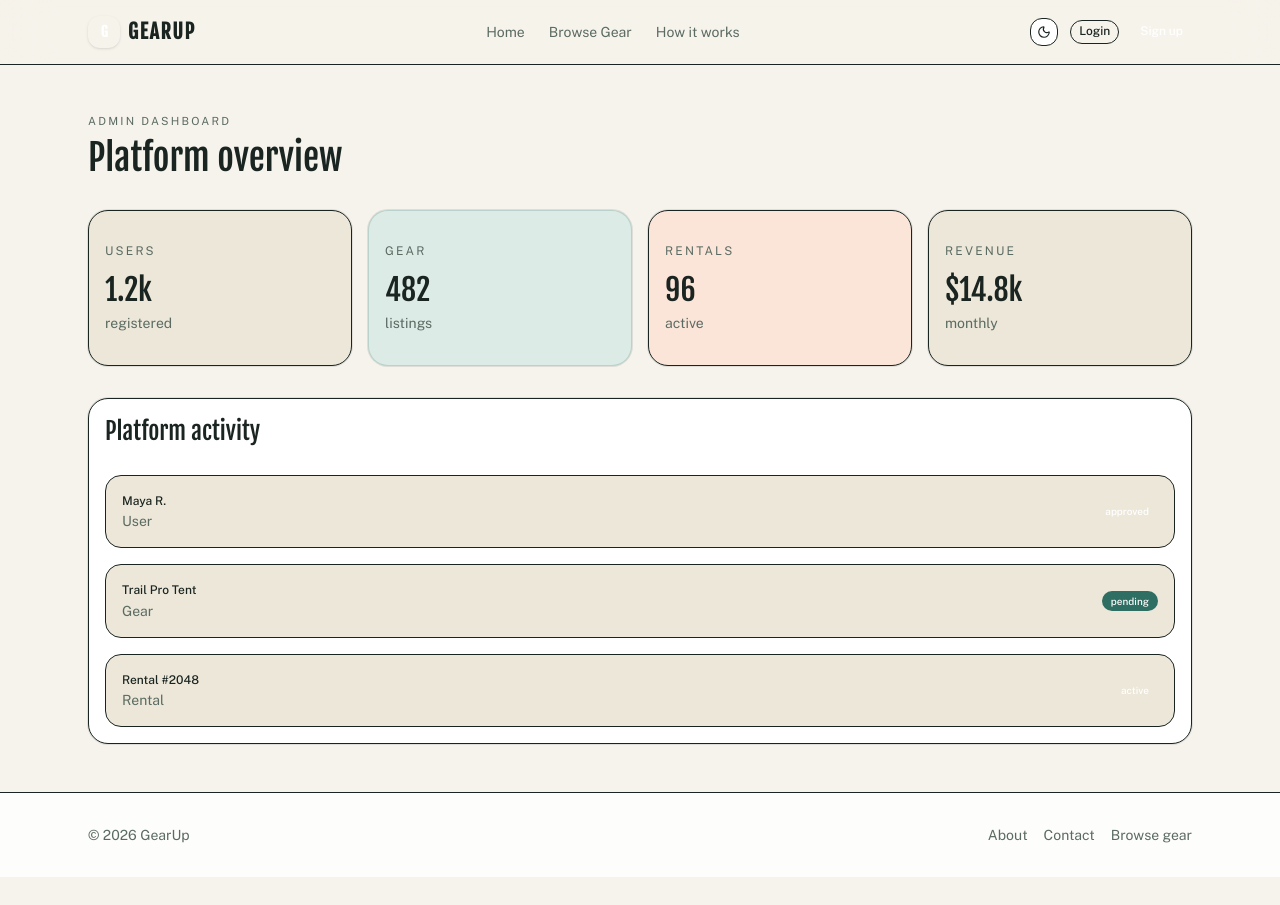
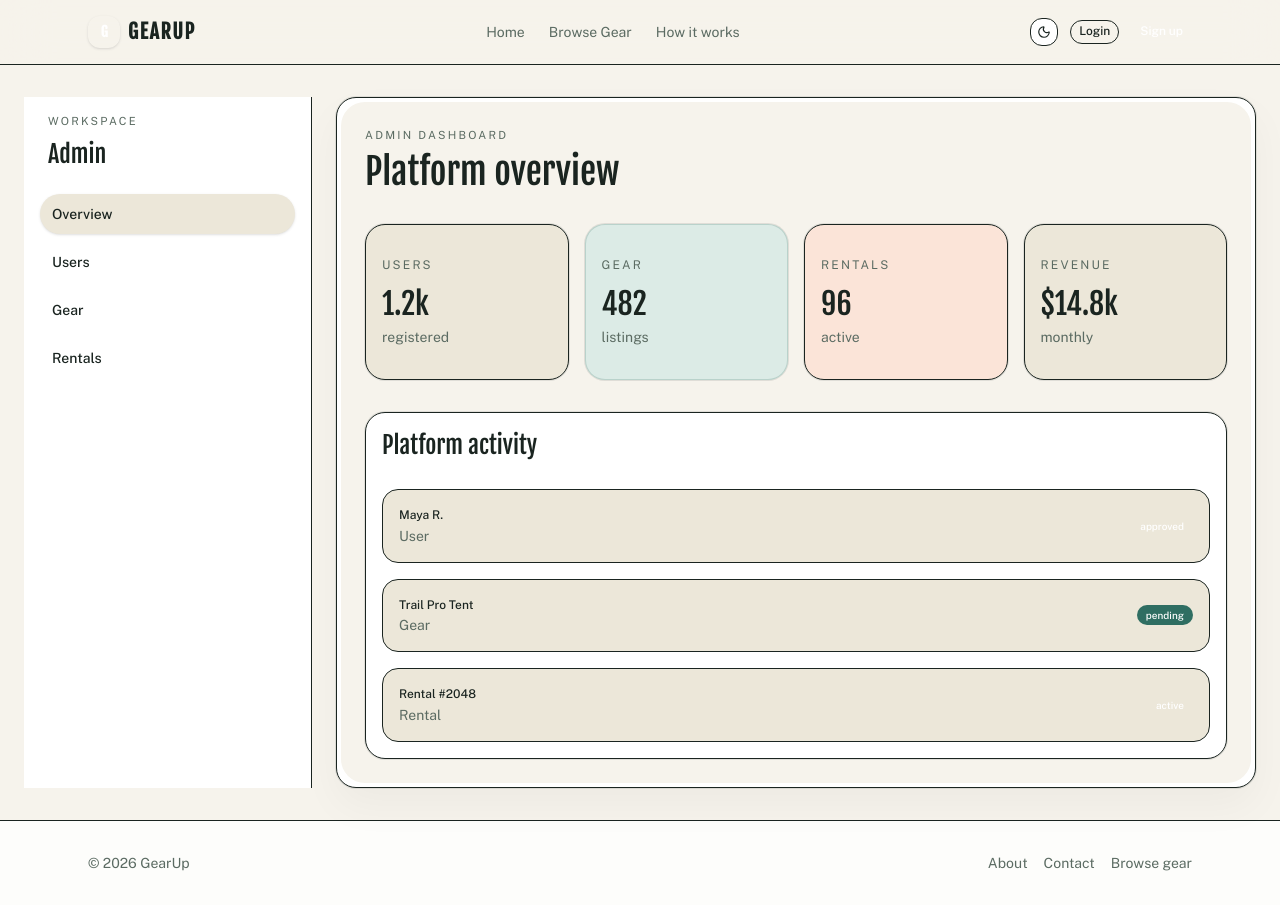
Before and after one commit to shrobin13/b7a5-frontend-gearup, a Next.js app: page /admin in a window 1280 px wide. Before the commit the page ends 877 px from the top, so only its background shows below. Built offline with nearby package versions, Linux system fonts and the light colour scheme.

Commit message:
upgraded dashboard

```diff
--- a/app/admin/page.tsx
+++ b/app/admin/page.tsx
@@ -1,6 +1,14 @@
+import { DashboardShell } from "@/components/layout/dashboard-shell";
 import { MetricCard } from "@/components/shared/metric-card";
 import { StatusBadge } from "@/components/shared/status-badge";
 import { Card, CardContent, CardHeader, CardTitle } from "@/components/ui/card";
+
+const sidebarItems = [
+  { href: "/admin", label: "Overview" },
+  { href: "/admin/users", label: "Users" },
+  { href: "/admin/gear", label: "Gear" },
+  { href: "/admin/rentals", label: "Rentals" },
+];
 
 const rows = [
   { name: "Maya R.", type: "User", status: "approved" },
@@ -10,7 +18,7 @@ const rows = [
 
 export default function AdminDashboardPage() {
   return (
-    <main className="mx-auto max-w-6xl px-4 py-12 sm:px-6">
+    <DashboardShell title="Admin" accent="ink" items={sidebarItems}>
       <div className="mb-8">
         <p className="text-[0.7rem] uppercase tracking-[0.2em] text-ink-muted">Admin dashboard</p>
         <h1 className="mt-2 font-display text-4xl text-ink">Platform overview</h1>
@@ -41,6 +49,6 @@ export default function AdminDashboardPage() {
           </CardContent>
         </Card>
       </div>
-    </main>
+    </DashboardShell>
   );
 }
--- a/app/provider/page.tsx
+++ b/app/provider/page.tsx
@@ -1,7 +1,15 @@
+import { DashboardShell } from "@/components/layout/dashboard-shell";
 import { MetricCard } from "@/components/shared/metric-card";
 import { StatusBadge } from "@/components/shared/status-badge";
 import { Button } from "@/components/ui/button";
 import { Card, CardContent, CardHeader, CardTitle } from "@/components/ui/card";
+
+const sidebarItems = [
+  { href: "/provider", label: "Overview" },
+  { href: "/provider/inventory", label: "Inventory" },
+  { href: "/provider/orders", label: "Orders" },
+  { href: "/provider/add-gear", label: "Add gear" },
+];
 
 const orders = [
   { customer: "Maya R.", gear: "Trail Pro Tent", dates: "Aug 12 – Aug 18", status: "pending" },
@@ -11,7 +19,7 @@ const orders = [
 
 export default function ProviderDashboardPage() {
   return (
-    <main className="mx-auto max-w-6xl px-4 py-12 sm:px-6">
+    <DashboardShell title="Provider" accent="pine" items={sidebarItems}>
       <div className="mb-8 flex flex-col gap-3 md:flex-row md:items-end md:justify-between">
         <div>
           <p className="text-[0.7rem] uppercase tracking-[0.2em] text-pine">Provider dashboard</p>
@@ -49,6 +57,6 @@ export default function ProviderDashboardPage() {
           </CardContent>
         </Card>
       </div>
-    </main>
+    </DashboardShell>
   );
 }
--- /dev/null
+++ b/components/layout/dashboard-shell.tsx
@@ -0,0 +1,26 @@
+import { Sidebar, type SidebarItem } from "@/components/layout/sidebar";
+import { Card } from "@/components/ui/card";
+
+export function DashboardShell({
+  title,
+  accent,
+  items,
+  children,
+}: {
+  title: string;
+  accent?: "accent" | "pine" | "ink";
+  items: SidebarItem[];
+  children: React.ReactNode;
+}) {
+  return (
+    <div className="mx-auto flex max-w-7xl gap-6 px-4 py-8 sm:px-6">
+      <Sidebar title={title} items={items} accent={accent} />
+
+      <main className="min-w-0 flex-1">
+        <Card className="border border-border bg-surface p-1 shadow-[0_18px_42px_rgba(26,36,32,0.04)]">
+          <div className="rounded-[1.5rem] bg-background p-4 md:p-6">{children}</div>
+        </Card>
+      </main>
+    </div>
+  );
+}
--- a/components/layout/sidebar.tsx
+++ b/components/layout/sidebar.tsx
@@ -1,31 +1,59 @@
+"use client";
+
 import Link from "next/link";
+import { usePathname } from "next/navigation";
+import { cn } from "@/lib/utils";
 
-const navItems = [
-  { href: "/dashboard", label: "Overview" },
-  { href: "/dashboard/orders", label: "Orders" },
-  { href: "/dashboard/payments", label: "Payments" },
-  { href: "/dashboard/profile", label: "Profile" },
-  { href: "/provider/inventory", label: "Inventory" },
-  { href: "/provider/orders", label: "Provider Orders" },
-  { href: "/provider/add-gear", label: "Add Gear" },
-  { href: "/admin/users", label: "Users" },
-  { href: "/admin/gear", label: "Gear Moderation" },
-  { href: "/admin/rentals", label: "Rentals" },
-];
+export type SidebarItem = {
+  href: string;
+  label: string;
+};
 
-export function Sidebar() {
+export function Sidebar({
+  title,
+  items,
+  accent = "accent",
+}: {
+  title: string;
+  items: SidebarItem[];
+  accent?: "accent" | "pine" | "ink";
+}) {
+  const pathname = usePathname();
+
+  const accentStyles = {
+    accent: "text-accent hover:bg-accent-soft",
+    pine: "text-pine hover:bg-pine-soft",
+    ink: "text-foreground hover:bg-surface-muted",
+  };
+
   return (
-    <aside className="hidden w-72 shrink-0 border-r bg-card p-4 lg:block">
-      <div className="space-y-2">
-        {navItems.map((item) => (
+    <aside className="hidden w-72 shrink-0 border-r border-border bg-surface p-4 lg:block">
+      <div className="flex h-full flex-col">
+        <div className="mb-6 px-2">
+          <p className="text-[0.7rem] uppercase tracking-[0.2em] text-ink-muted">Workspace</p>
+          <h2 className="mt-2 font-display text-2xl text-ink">{title}</h2>
+        </div>
+
+        <nav className="space-y-2">
+          {items.map((item) => {
+            const active = pathname === item.href;
+
+            return (
               <Link
                 key={item.href}
                 href={item.href}
-            className="block rounded-lg px-3 py-2 text-sm text-muted-foreground transition hover:bg-muted hover:text-foreground"
+                className={cn(
+                  "block rounded-xl px-3 py-2.5 text-sm font-medium transition-all",
+                  active
+                    ? "bg-surface-muted text-foreground shadow-sm"
+                    : `text-ink-muted ${accentStyles[accent]}`,
+                )}
               >
                 {item.label}
               </Link>
-        ))}
+            );
+          })}
+        </nav>
       </div>
     </aside>
   );
```
Lines whose indentation alone changed are shown as unchanged.
